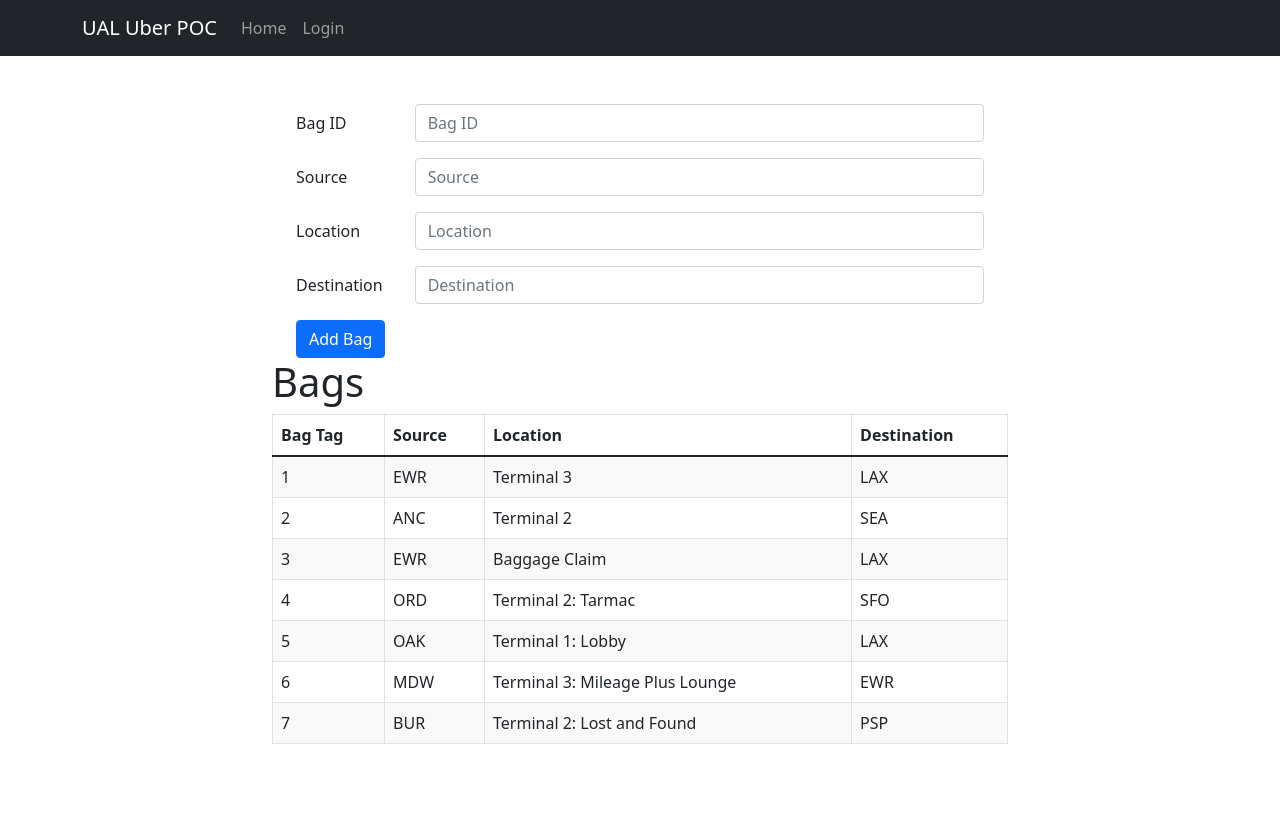
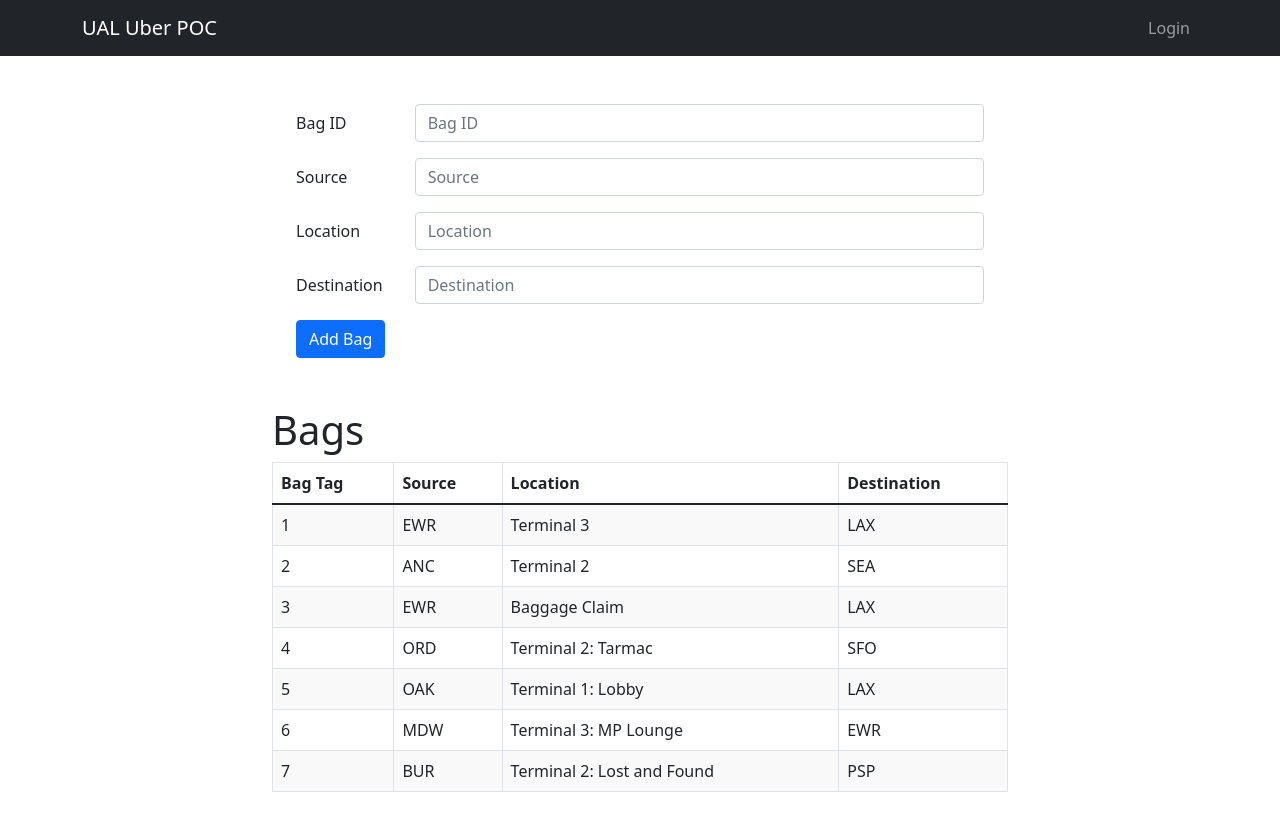
Before and after one commit to ElwynPalmerton/BagApp, a React (Create React App) app: page /addbag in a window 1280 px wide. Before the commit the page ends 800 px from the top, so only its background shows below. Built offline with nearby package versions, Linux system fonts and the light colour scheme.

Commit message:
Add disable buttons

```diff
--- a/src/App.css
+++ b/src/App.css
@@ -47,6 +47,11 @@
 
 .Current {
   color: rgb(252, 3, 28) !important;
+  /* color: magenta !important; */
+}
+
+.Completed {
+  color: rgb(29, 112, 163);
 }
 
 th {
--- a/src/App.js
+++ b/src/App.js
@@ -69,9 +69,9 @@ function App() {
     <div>
       <Header user={user} loggedIn={isLoggedIn} handleLogOut={handleLogOut} />
       <Routes>
-        <Route path="/" element={<Home />}></Route>
+        {/* <Route path="/" element={<Home />}></Route> */}
         <Route
-          path="/login"
+          path="login"
           element={<Login handleSubmitLogin={handleSubmitLogin} />}
         ></Route>
         <Route
--- a/src/components/AddBag/AddBagForm.jsx
+++ b/src/components/AddBag/AddBagForm.jsx
@@ -38,6 +38,7 @@ function AddBagForm({ addBag }) {
   }
 
   return (
+    <div>
       <Container>
         <Form onSubmit={(e) => submitBagForm(e)}>
           <InputField
@@ -73,6 +74,9 @@ function AddBagForm({ addBag }) {
           </Button>
         </Form>
       </Container>
+      <br />
+      <br />
+    </div>
   );
 }
 
--- a/src/components/AddBag/AddBagPage.jsx
+++ b/src/components/AddBag/AddBagPage.jsx
@@ -6,8 +6,10 @@ function AddBagPage({ addBag, bags }) {
   return (
     <div>
       <ThreeColumnLayout>
-        <AddBagForm addBag={addBag} />
-        <BagTable bags={bags} />
+        <div>
+          <AddBagForm addBag={addBag} />
+          <BagTable bags={bags} />
+        </div>
       </ThreeColumnLayout>
     </div>
   );
--- a/src/components/Header.jsx
+++ b/src/components/Header.jsx
@@ -1,7 +1,7 @@
 import Navbar from "react-bootstrap/Navbar";
 import Container from "react-bootstrap/Container";
 import { Link, useLocation } from "react-router-dom";
-import { Nav, NavItem, Button } from "react-bootstrap";
+import { Stack, Nav, NavItem, Button } from "react-bootstrap";
 import React, { useState, useEffect } from "react";
 
 function Header({ user, loggedIn, handleLogOut }) {
@@ -16,31 +16,26 @@ function Header({ user, loggedIn, handleLogOut }) {
 
   return (
     <div>
-      <Navbar className="navBar" bg="dark" variant="dark">
+      <Navbar bg="dark" variant="dark">
         {/* <Navbar className="navBar"> */}
         <Container>
           <Navbar.Brand className="headerFont" href="#home">
             {/* <img
               alt=""
-              src="/logo.svg"
+              src="../../public/logo.png"
               width="30"
               height="30"
               className="d-inline-block align-top"
-            />{" "} */}
+            /> */}
             UAL Uber POC
           </Navbar.Brand>
 
-          <Nav className="me-auto">
-            <NavItem eventkey={1} href="/">
-              <Nav.Link as={Link} to="/">
-                Home
-              </Nav.Link>
-            </NavItem>
+          <Nav>
             {loggedIn ? (
               <React.Fragment>
                 <NavItem eventkey={2} href="/bags">
                   <Nav.Link as={Link} to="/bags">
-                    Bags
+                    View Bags
                   </Nav.Link>
                 </NavItem>
 
--- a/src/components/ShowBags/BagRow.jsx
+++ b/src/components/ShowBags/BagRow.jsx
@@ -0,0 +1,22 @@
+import react from "react";
+
+function BagRow({ bag, selectCurrentBag }) {
+  const class1 = bag.currentTask ? "Current" : "";
+  const classes = bag.completed ? "Completed" : class1;
+
+  return (
+    <tr
+      //   className={bag.currentTask ? "Current" : null}
+      className={classes}
+      // onClick={() => pickupBag(bag.bagId)}
+      onClick={() => selectCurrentBag(bag.bagId)}
+    >
+      <td>{bag.bagId}</td>
+      <td>{bag.source}</td>
+      <td>{bag.location}</td>
+      <td>{bag.destination}</td>
+    </tr>
+  );
+}
+
+export default BagRow;
--- a/src/components/ShowBags/BagTable.jsx
+++ b/src/components/ShowBags/BagTable.jsx
@@ -1,5 +1,6 @@
 import React from "react";
 import Table from "react-bootstrap/Table";
+import BagRow from "./BagRow";
 
 function BagTable({ bags, pickupBag = () => {}, selectCurrentBag = () => {} }) {
   //You can't select a bag from the  AddBagPage.
@@ -18,17 +19,12 @@ function BagTable({ bags, pickupBag = () => {}, selectCurrentBag = () => {} }) {
         <tbody>
           {bags.map((bag, i) => {
             return (
-              <tr
-                className={bag.currentTask ? "Current" : null}
-                // onClick={() => pickupBag(bag.bagId)}
-                onClick={() => selectCurrentBag(bag.bagId)}
+              <BagRow
                 key={i}
-              >
-                <td>{bag.bagId}</td>
-                <td>{bag.source}</td>
-                <td>{bag.location}</td>
-                <td>{bag.destination}</td>
-              </tr>
+                bag={bag}
+                // pickupBag={pickupBag}
+                selectCurrentBag={selectCurrentBag}
+              />
             );
           })}
         </tbody>
--- a/src/components/ShowBags/SelectedBagForm.jsx
+++ b/src/components/ShowBags/SelectedBagForm.jsx
@@ -4,22 +4,37 @@ import Container from "react-bootstrap/Container";
 import Card from "react-bootstrap/Card";
 import { ButtonGroup } from "react-bootstrap";
 import { Stack, ListGroup } from "react-bootstrap";
-import { useEffect } from "react";
+import { useEffect, useState } from "react";
 
 function SelectedBagForm({ selectedBag, pickupBag, closeForm, deliverBag }) {
-  // The function to selected the current bag needs to be passed down to this.
-  //FROM: BagDisplayPage (app.js doesn't need to know this.)
-  // The method to complete a task needs to be written in app and passed down to here.
-  //FROM: app.js - modifies the array of bags.
-
-  function handleCompleteTask() {}
+  const [disableAdd, setDisabledAdd] = useState(false);
+  const [disableDeliver, setDisableDeliver] = useState(false);
 
   useEffect(() => {
     if (selectedBag !== undefined) {
-      console.log("Selected bag inside Selected Bag Form: ", selectedBag.bagId);
-      console.log("Selected bag inside Selected Bag Form: ", selectedBag);
+      setDisabledAdd(false);
+      setDisableDeliver(true);
+      if (selectedBag.currentTask === true) {
+        setDisabledAdd(true);
+        setDisableDeliver(false);
+      }
+
+      if (selectedBag.completed === true) {
+        setDisableDeliver(true);
+      }
     }
   }, [selectedBag]);
+
+  function handlePickupBag() {
+    pickupBag(selectedBag.bagId);
+    setDisabledAdd(true);
+    setDisableDeliver(false);
+  }
+
+  function handleDeliverBag() {
+    deliverBag(selectedBag.bagId);
+    setDisableDeliver(true);
+  }
 
   return (
     <div>
@@ -47,24 +62,29 @@ function SelectedBagForm({ selectedBag, pickupBag, closeForm, deliverBag }) {
               <div>
                 <Stack direction="horizontal" gap={2}>
                   <Button
-                    onClick={() => pickupBag(selectedBag.bagId)}
-                    variant="light"
+                    // onClick={() => pickupBag(selectedBag.bagId)}
+                    onClick={handlePickupBag}
+                    variant="outline-primary"
                     type="submit"
+                    disabled={disableAdd}
                   >
-                    Add
+                    Get Bag
                   </Button>
+
                   <Button
-                    onClick={() => {
-                      deliverBag(selectedBag.bagId);
-                    }}
-                    variant="light"
+                    // onClick={() => {
+                    //   deliverBag(selectedBag.bagId);
+                    // }}
+                    onClick={handleDeliverBag}
+                    variant="primary"
                     type="submit"
+                    disabled={disableDeliver}
                   >
                     Deliver
                   </Button>
                   <Button
                     onClick={closeForm}
-                    variant="outline-secondary"
+                    variant="primary-outline"
                     type="submit"
                   >
                     close
--- a/src/components/mockData.js
+++ b/src/components/mockData.js
@@ -42,7 +42,7 @@ const mockData = [
   {
     bagId: "6",
     source: "MDW",
-    location: "Terminal 3: Mileage Plus Lounge",
+    location: "Terminal 3: MP Lounge",
     destination: "EWR",
     currentTask: false,
     completed: false,
```
Also changed, not shown: src/components/AddBagPage/AddBagPage.jsx (deleted, +0 -16 lines), public/logo.png (added). Lines whose indentation alone changed are shown as unchanged.
